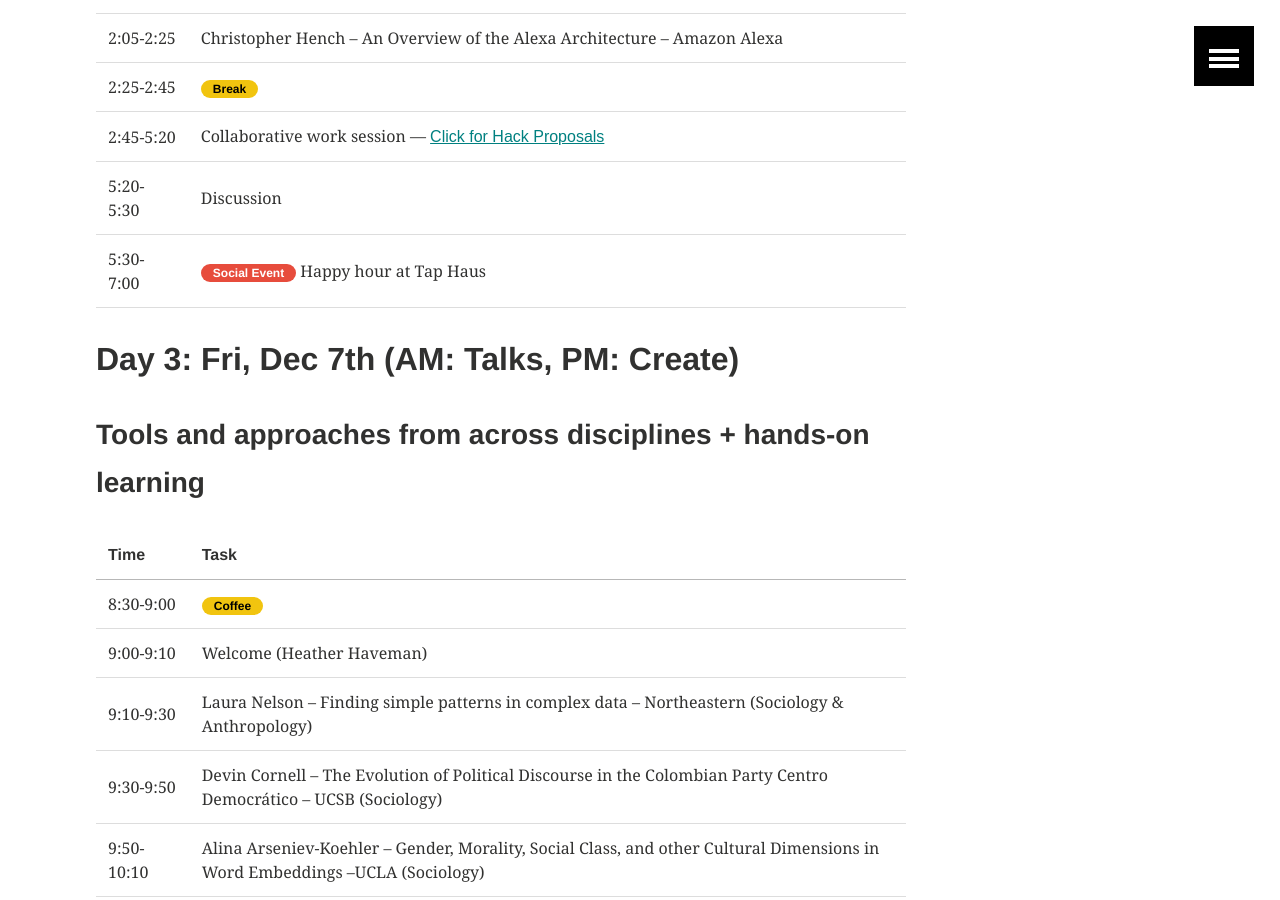
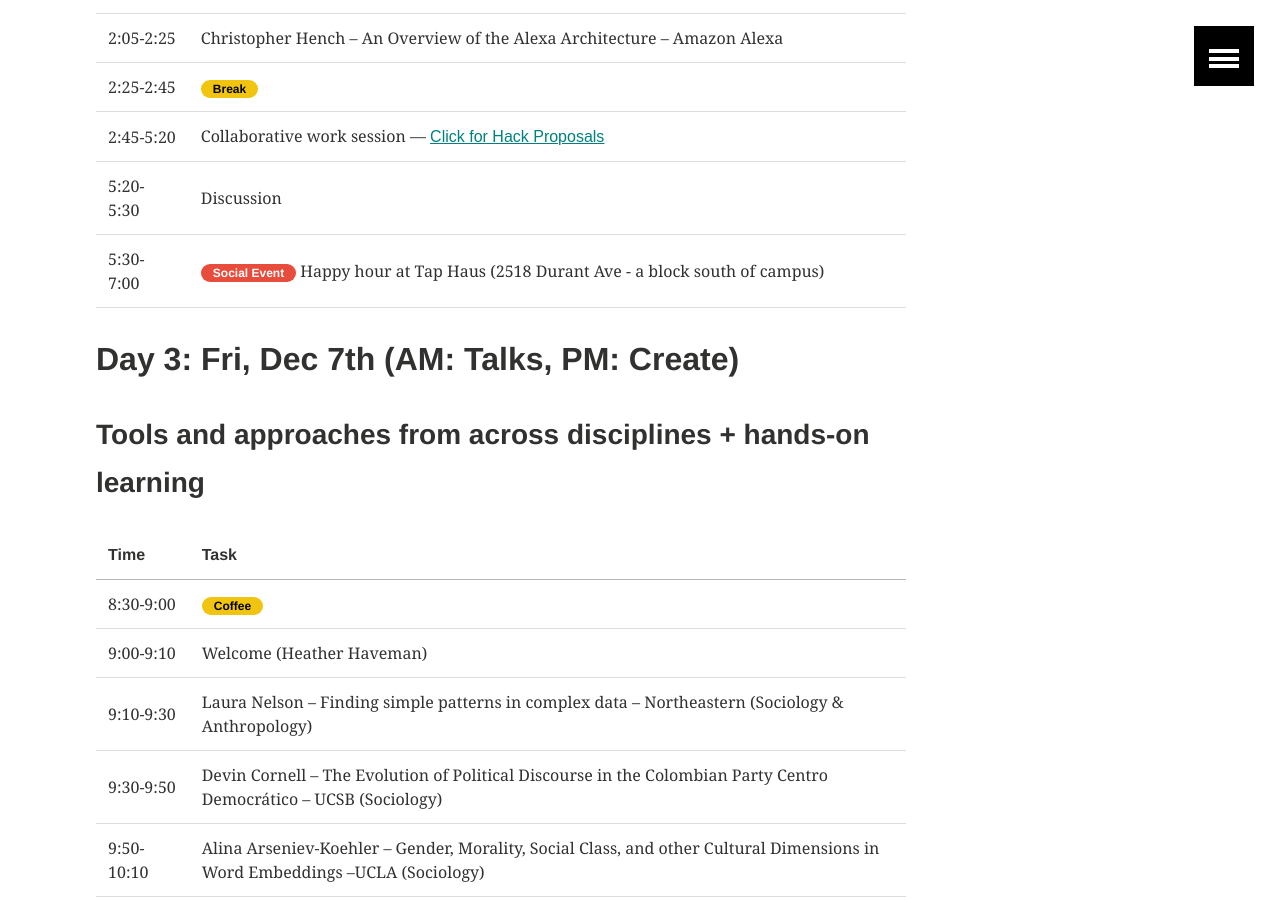
Before and after one commit to TextXD/textxd.github.io, a Jekyll site: the page built from programs/textxd2018.md, in a window 1280 px wide and 900 px high, scrolled down 2121 px. Built offline with Jekyll 4.4.1, drawn with Linux system fonts in a browser that asks for light colours; some of the changed text lies outside the part shown.

Commit message:
Update textxd2018.md

```diff
--- a/programs/textxd2018.md
+++ b/programs/textxd2018.md
@@ -61,7 +61,7 @@ image:
 | 2:25-2:45    | <span class="badge warning">Break</span> |
 | 2:45-5:20    |  Collaborative work session --- <a href="https://public.etherpad-mozilla.org/p/TextXD2018"> Click for Hack Proposals</a> |
 | 5:20- 5:30   |  Discussion  |
-| 5:30- 7:00  |  <span class="badge danger">Social Event </span> Happy hour at Tap Haus  |
+| 5:30- 7:00  |  <span class="badge danger">Social Event </span> Happy hour at Tap Haus (2518 Durant Ave - a block south of campus) |
 
 ## Day 3: Fri, Dec 7th (AM: Talks, PM: Create)
 
@@ -93,7 +93,7 @@ image:
 | 2:45-3:05    | <span class="badge warning">Break</span> |
 | 3:05-5:20    |  Collaborative work session --- <a href="https://public.etherpad-mozilla.org/p/TextXD2018"> Click for Hack Proposals</a> |
 | 5:20- 5:30   | Team Demos & Closing Remarks  |
-| 5:30- 7:00  |  <span class="badge danger">Social Event </span> Data science reception hosted by D-Lab |
+| 5:30- 7:00  |  <span class="badge danger">Social Event </span> Data science reception hosted by D-Lab (Barrows Hall 356) |
 
 
 <a href="http://bit.ly/textxd-2018-rsvp" class="btn"> Registration </a>
```
